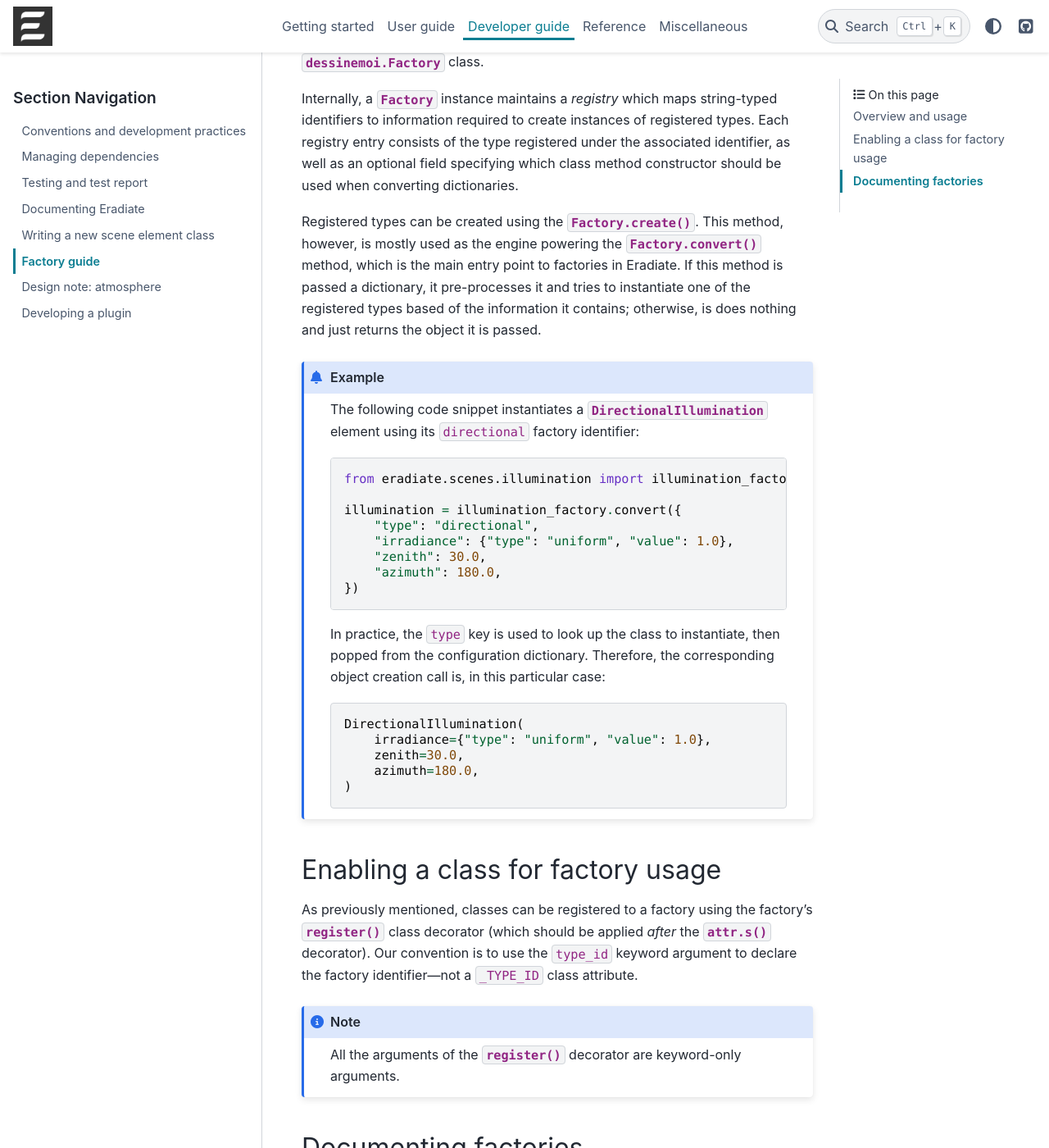
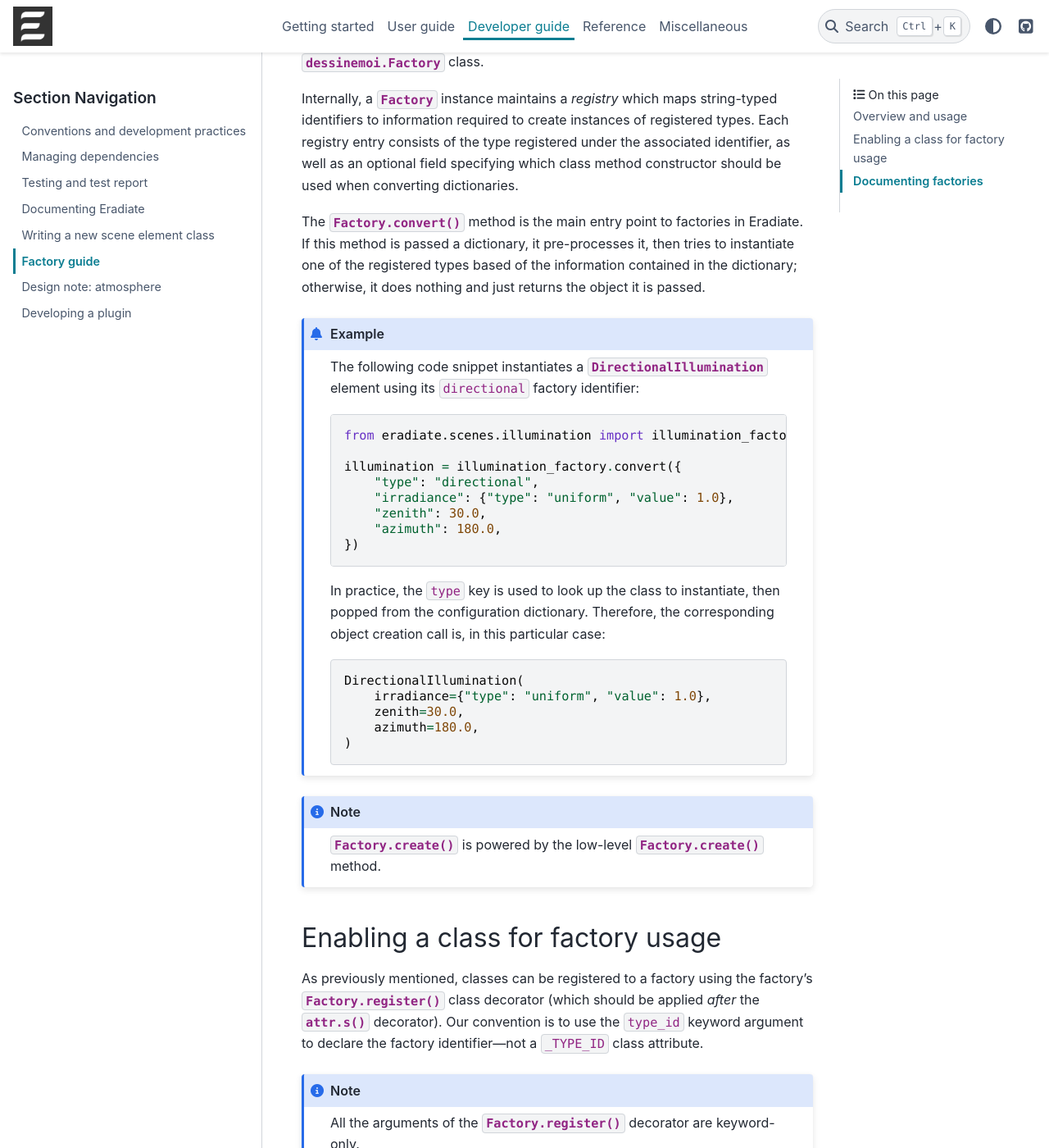
Before and after one commit to eradiate/eradiate, a Sphinx documentation site: the page built from docs/rst/developer_guide/factory_guide.rst, in a window 1280 px wide and 1400 px high, scrolled down 588 px. Shown: the whole window at 82% size. Built offline with Sphinx 7.4.7 and the PyData theme 0.15.4, drawn with Linux system fonts in a browser that asks for light colours; pages that are not in the unit, such as notebooks, are missing from menus.

Commit message:
Docs: Minor update to Factory guide

```diff
--- a/docs/rst/developer_guide/factory_guide.rst
+++ b/docs/rst/developer_guide/factory_guide.rst
@@ -27,12 +27,11 @@ registered types. Each registry entry consists of the type registered under the
 associated identifier, as well as an optional field specifying which class
 method constructor should be used when converting dictionaries.
 
-Registered types can be created using the :meth:`.Factory.create`. This method,
-however, is mostly used as the engine powering the :meth:`.Factory.convert`
-method, which is the main entry point to factories in Eradiate. If this method
-is passed a dictionary, it pre-processes it and tries to instantiate one of the
-registered types based of the information it contains; otherwise, is does
-nothing and just returns the object it is passed.
+The :meth:`.Factory.convert` method is the main entry point to factories in
+Eradiate. If this method is passed a dictionary, it pre-processes it, then tries
+to instantiate one of the registered types based of the information contained in
+the dictionary; otherwise, it does nothing and just returns the object it is
+passed.
 
 .. admonition:: Example
 
@@ -63,17 +62,21 @@ nothing and just returns the object it is passed.
           azimuth=180.0,
       )
 
+.. note::
+   :meth:`.Factory.create` is powered by the low-level :meth:`.Factory.create`
+   method.
+
 Enabling a class for factory usage
 ----------------------------------
 
 As previously mentioned, classes can be registered to a factory using the
-factory's :meth:`~eradiate._factory.register` class decorator (which should
+factory's :meth:`.Factory.register` class decorator (which should
 be applied *after* the :func:`attr.s` decorator). Our convention is to use the
 ``type_id`` keyword argument to declare the factory identifier—not a
 ``_TYPE_ID`` class attribute.
 
-.. note:: All the arguments of the :meth:`~eradiate._factory.register` decorator
-   are keyword-only arguments.
+.. note::
+   All the arguments of the :meth:`.Factory.register` decorator are keyword-only.
 
 Documenting factories
 ---------------------
```
